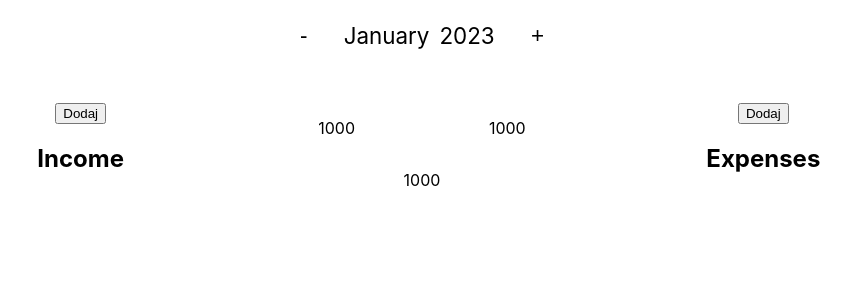
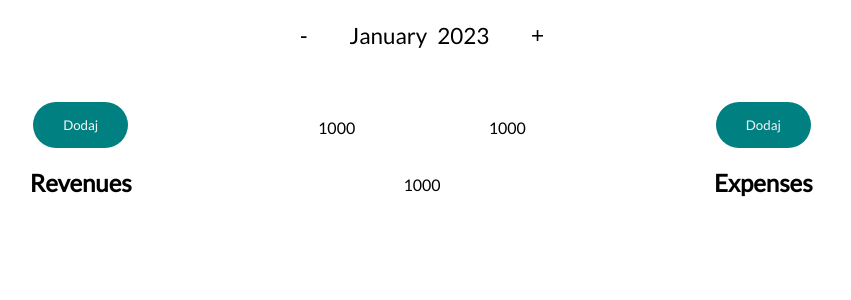
Before and after one commit to BlazejDuszynski/home_budget, a React (Create React App) app: page / in a window 1280 px wide. Shown: the top 300 px of the page, without its empty margins (218-1069 px from the left). Built offline with nearby package versions, Linux system fonts and the light colour scheme.

Commit message:
Add button styles in EntriesContainer component

```diff
--- a/public/index.html
+++ b/public/index.html
@@ -10,6 +10,12 @@
       content="Web site created using create-react-app"
     />
     <link rel="apple-touch-icon" href="%PUBLIC_URL%/logo192.png" />
+    <link rel="preconnect" href="https://fonts.googleapis.com" />
+    <link rel="preconnect" href="https://fonts.gstatic.com" crossorigin />
+    <link
+      href="https://fonts.googleapis.com/css2?family=Lato&family=Poppins&family=Varela+Round&display=swap"
+      rel="stylesheet"
+    />
     <!--
       manifest.json provides metadata used when your web app is installed on a
       user's mobile device or desktop. See https://developers.google.com/web/fundamentals/web-app-manifest/
--- a/src/Components/Layout/EntriesContainer.js
+++ b/src/Components/Layout/EntriesContainer.js
@@ -1,10 +1,11 @@
 import classes from "./EntriesContainer.module.css";
 
 const EntriesContainer = (props) => {
+
   return (
     <div className={classes.container}>
       <header>
-        <button>Dodaj</button>
+        <button className={classes.button}>Dodaj</button>
         <h2>{props.name}</h2>
       </header>
     </div>
--- a/src/Components/Layout/EntriesContainer.module.css
+++ b/src/Components/Layout/EntriesContainer.module.css
@@ -1,4 +1,37 @@
 .container {
-    flex-basis: 100%;
-    text-align: center;
+  flex-basis: 100%;
+  text-align: center;
 }
+
+.button {
+  border: none;
+  background-color: teal;
+  color: whitesmoke;
+  padding: 15px 30px;
+  border-radius: 4em;
+  cursor: pointer;
+  font-family: "Lato", sans-serif;
+  font-weight: 500;
+  transition: recess 0.3s ease;
+  /* transition: all 0.2s ease-in-out;
+}
+
+.button:hover {
+  background-color: rgb(0, 165, 165);
+} */
+}
+/* .button:active {
+  transition: recess 0.3s ease;
+} */
+
+@keyframes recess {
+  0% {
+    transform: scale(1);
+  }
+  50% {
+    transform: scale(0.9);
+  }
+  100% {
+    transform: scale(1);
+  }
+}
--- a/src/Components/Layout/Summary.js
+++ b/src/Components/Layout/Summary.js
@@ -2,10 +2,10 @@ import classes from "./Summary.module.css";
 
 const Summary = () => {
   return (
-    <div className={classes.summary}>
-      <p className={classes.summary__income}>1000</p>
-      <p className={classes.summary__expense}>1000</p>
-      <p className={classes.summary__total}>1000</p>
+    <div className={classes.container}>
+      <p className={classes.revenues}>1000</p>
+      <p className={classes.expenses}>1000</p>
+      <p className={classes.total}>1000</p>
     </div>
   );
 };
--- a/src/Components/Layout/Summary.module.css
+++ b/src/Components/Layout/Summary.module.css
@@ -1,21 +1,21 @@
-.summary {
+.container {
   flex-basis: 100%;
   display: flex;
   justify-content: space-between;
   flex-wrap: wrap;
 }
 
-.summary__income {
+.revenues {
   flex-basis: 50%;
   text-align: center;
 }
 
-.summary__expense {
+.expenses {
   flex-basis: 50%;
   text-align: center;
 }
 
-.summary__total {
+.total {
   flex-basis: 100%;
   text-align: center;
 }
--- a/src/Components/UI/Main.js
+++ b/src/Components/UI/Main.js
@@ -5,7 +5,7 @@ import classes from "./Main.module.css";
 const Main = () => {
   return (
     <main className={classes.main}>
-      <EntriesContainer name="Income" />
+      <EntriesContainer name="Revenues" />
       <Summary />
       <EntriesContainer name="Expenses" />
     </main>
--- a/src/index.css
+++ b/src/index.css
@@ -1,8 +1,6 @@
 body {
   margin: 0;
-  font-family: -apple-system, BlinkMacSystemFont, 'Segoe UI', 'Roboto', 'Oxygen',
-    'Ubuntu', 'Cantarell', 'Fira Sans', 'Droid Sans', 'Helvetica Neue',
-    sans-serif;
+  font-family: 'Lato', sans-serif;
   -webkit-font-smoothing: antialiased;
   -moz-osx-font-smoothing: grayscale;
 }
```
